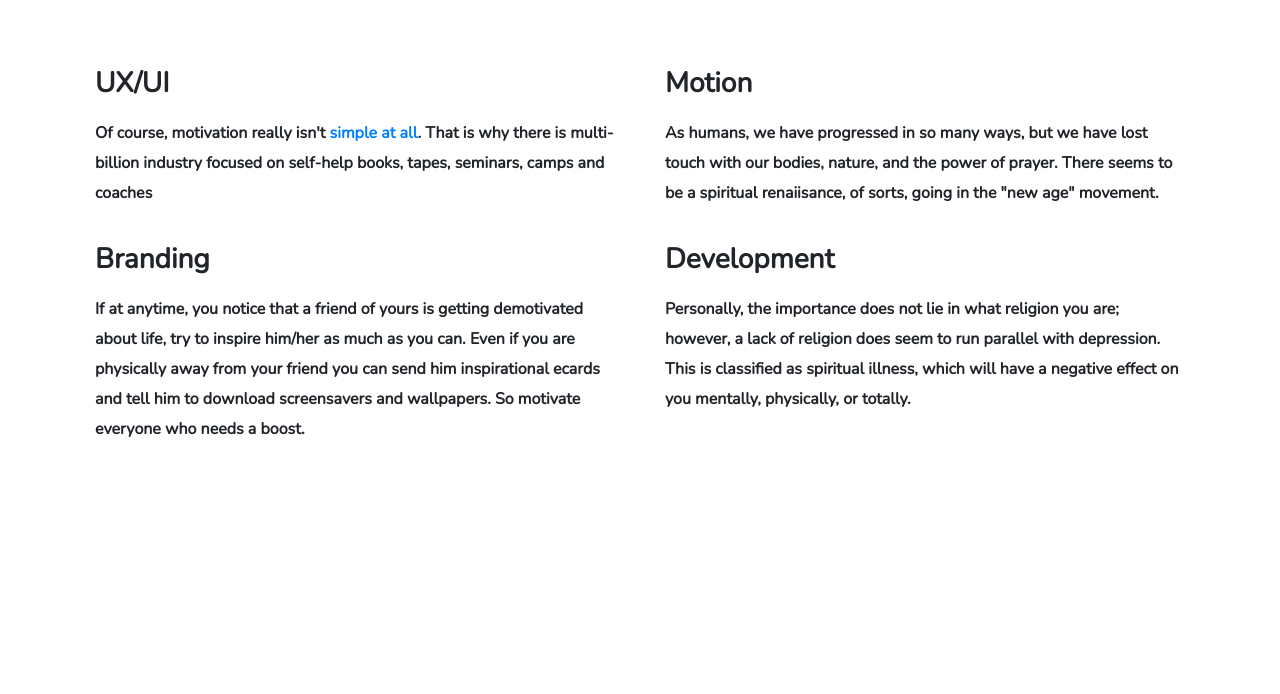
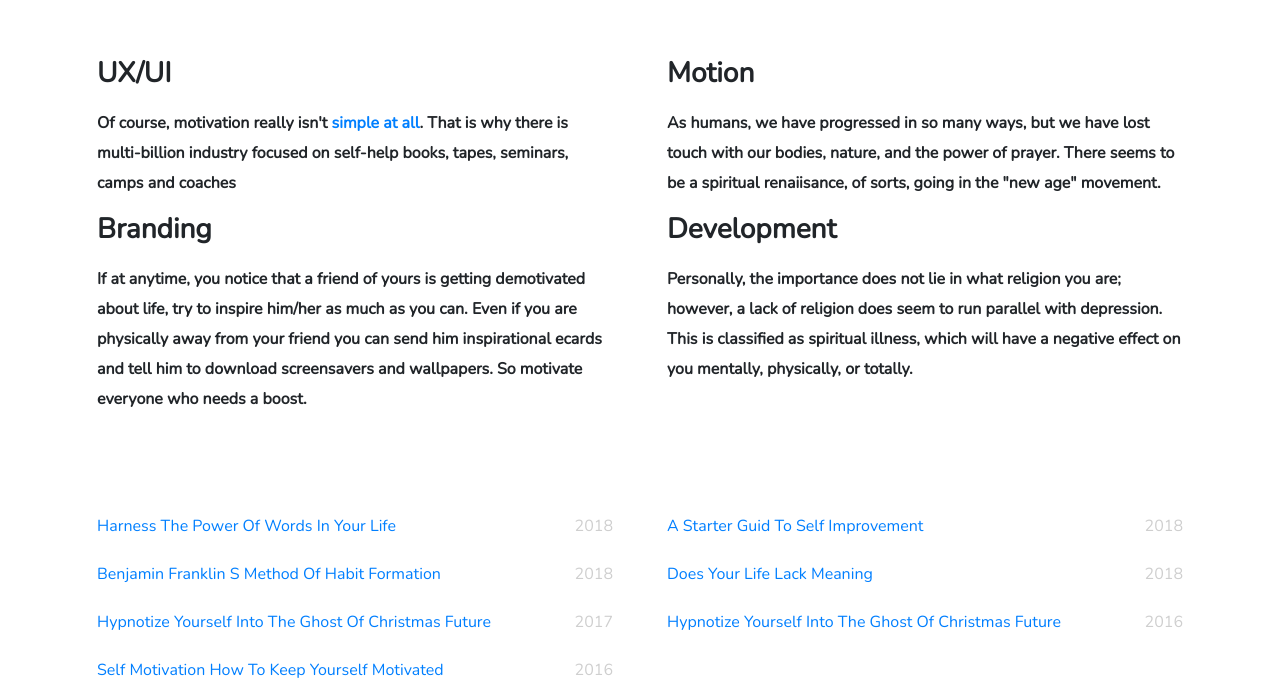
Before and after one commit to YuraKolesnikov/deab-website, a website: page app/index.html in a window 1280 px wide. Shown: the part 672-1366 px from the top of the page. Before the commit the page ends 1142 px from the top, so only its background shows below. Drawn offline with nearby package versions, Linux system fonts and the light colour scheme; files that its build step writes are made by us from their sources.

Commit message:
Added links section

```diff
--- a/app/index.html
+++ b/app/index.html
@@ -61,10 +61,10 @@
 			/>
 			<div class="navbar__main container mt-5">
 				<div class="navbar__menu navbar__menu--horizontal">
-					<a href="/" class="navbar__link">
+					<a href="#works" class="navbar__link">
 						Works
 					</a>
-					<a href="/" class="navbar__link">
+					<a href="#about" class="navbar__link">
 						About
 					</a>
 				</div>
@@ -74,10 +74,10 @@
 					</div>
 				</div>
 				<div class="navbar__menu navbar__menu--horizontal">
-					<a href="/" class="navbar__link">
+					<a href="#links" class="navbar__link">
 						Links
 					</a>
-					<a href="/" class="navbar__link">
+					<a href="#contacts" class="navbar__link">
 						Contacts
 					</a>
 				</div>
@@ -93,10 +93,10 @@
 				<i class="fa fa-custom fa-instagram"></i>
 			</div>
 		</div>
-		<div class="about">
+		<div class="about" id="about">
 			<div class="container">
 				<div class="row">
-					<div class="col-2">
+					<div class="col-2 px-3">
 						<div class="about__item">
 							<h4 class="item__title">
 								UX/UI
@@ -109,7 +109,7 @@
 							</p>
 						</div>
 					</div>
-					<div class="col-2">
+					<div class="col-2 px-3">
 						<div class="about__item">
 							<h4 class="item__title">
 								Motion
@@ -119,7 +119,7 @@
 							</p>
 						</div>
 					</div>
-					<div class="col-2">
+					<div class="col-2 px-3">
 						<div class="about__item">
 							<h4 class="item__title">
 								Branding
@@ -129,7 +129,7 @@
 							</p>
 						</div>
 					</div>
-					<div class="col-2">
+					<div class="col-2 px-3">
 						<div class="about__item">
 							<h4 class="item__title">
 								Development
@@ -142,6 +142,82 @@
 				</div>
 			</div>
 		</div>
+		<div class="links mt-7" id="links">
+			<div class="container">
+				<div class="row">
+					<div class="col-2 py-3 px-3">
+						<div class="links__item">
+							<a href="/" class="span--blue item__text">
+								Harness The Power Of Words In Your Life
+							</a>
+							<span class="span--gray item__year">
+								2018
+							</span>
+						</div>
+					</div>
+					<div class="col-2 py-3 px-3">
+						<div class="links__item">
+							<a href="/" class="span--blue item__text">
+								A Starter Guid To Self Improvement
+							</a>
+							<span class="span--gray item__year">
+								2018
+							</span>
+						</div>
+					</div>
+					<div class="col-2 py-3 px-3">
+						<div class="links__item">
+							<a href="/" class="span--blue item__text">
+								Benjamin Franklin S Method Of Habit Formation
+							</a>
+							<span class="span--gray item__year">
+								2018
+							</span>
+						</div>
+					</div>
+					<div class="col-2 py-3 px-3">
+						<div class="links__item">
+							<a href="/" class="span--blue item__text">
+								Does Your Life Lack Meaning
+							</a>
+							<span class="span--gray item__year">
+								2018
+							</span>
+						</div>
+					</div>
+					<div class="col-2 py-3 px-3">
+						<div class="links__item">
+							<a href="/" class="span--blue item__text">
+								Hypnotize Yourself Into The Ghost Of Christmas Future
+							</a>
+							<span class="span--gray item__year">
+								2017
+							</span>
+						</div>
+					</div>
+					<div class="col-2 py-3 px-3">
+						<div class="links__item">
+							<a href="/" class="span--blue item__text">
+								Hypnotize Yourself Into The Ghost Of Christmas Future
+							</a>
+							<span class="span--gray item__year">
+								2016
+							</span>
+						</div>
+					</div>
+					<div class="col-2 py-3 px-3">
+						<div class="links__item">
+							<a href="/" class="span--blue item__text">
+								Self Motivation How To Keep Yourself Motivated
+							</a>
+							<span class="span--gray item__year">
+								2016
+							</span>
+						</div>
+					</div>
+				</div>
+			</div>
+		</div>
 		<script src="js/scripts.min.js"></script>
 	</body>
 </html>
--- a/app/scss/_blocks/_navbar.scss
+++ b/app/scss/_blocks/_navbar.scss
@@ -1,7 +1,6 @@
 .navbar {
   height: 50px;
   width: 100%;
-  position: relative;
 
   &__main {
     display: flex;
--- a/app/scss/_blocks/_span.scss
+++ b/app/scss/_blocks/_span.scss
@@ -1,3 +1,7 @@
 .span--blue {
   color: $blue;
 }
+
+.span--gray {
+  color: $gray;
+}
--- a/app/scss/_sections/_about.scss
+++ b/app/scss/_sections/_about.scss
@@ -1,6 +1,5 @@
 .about {
   &__item {
-    padding: 10px;
     & .item__title {
       font-size: 28px;
       font-weight: 600;
--- /dev/null
+++ b/app/scss/_sections/_links.scss
@@ -0,0 +1,7 @@
+.links {
+
+  &__item {
+    display: flex;
+    justify-content: space-between;
+  }
+}
--- a/app/scss/main.scss
+++ b/app/scss/main.scss
@@ -21,3 +21,4 @@ body {
 /* Sections */
 @import "_sections/about";
 @import "_sections/hero";
+@import "_sections/links";
```
